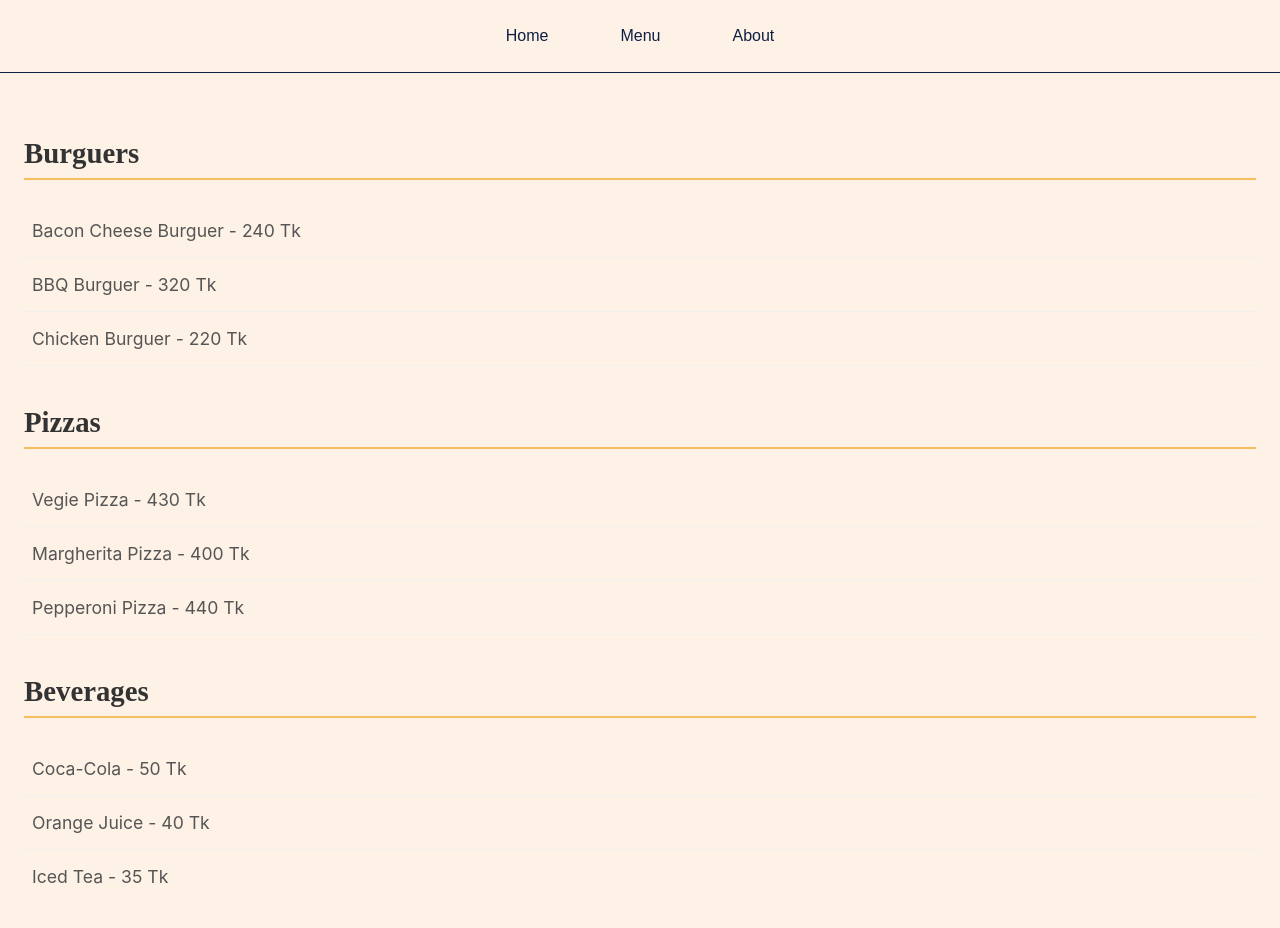
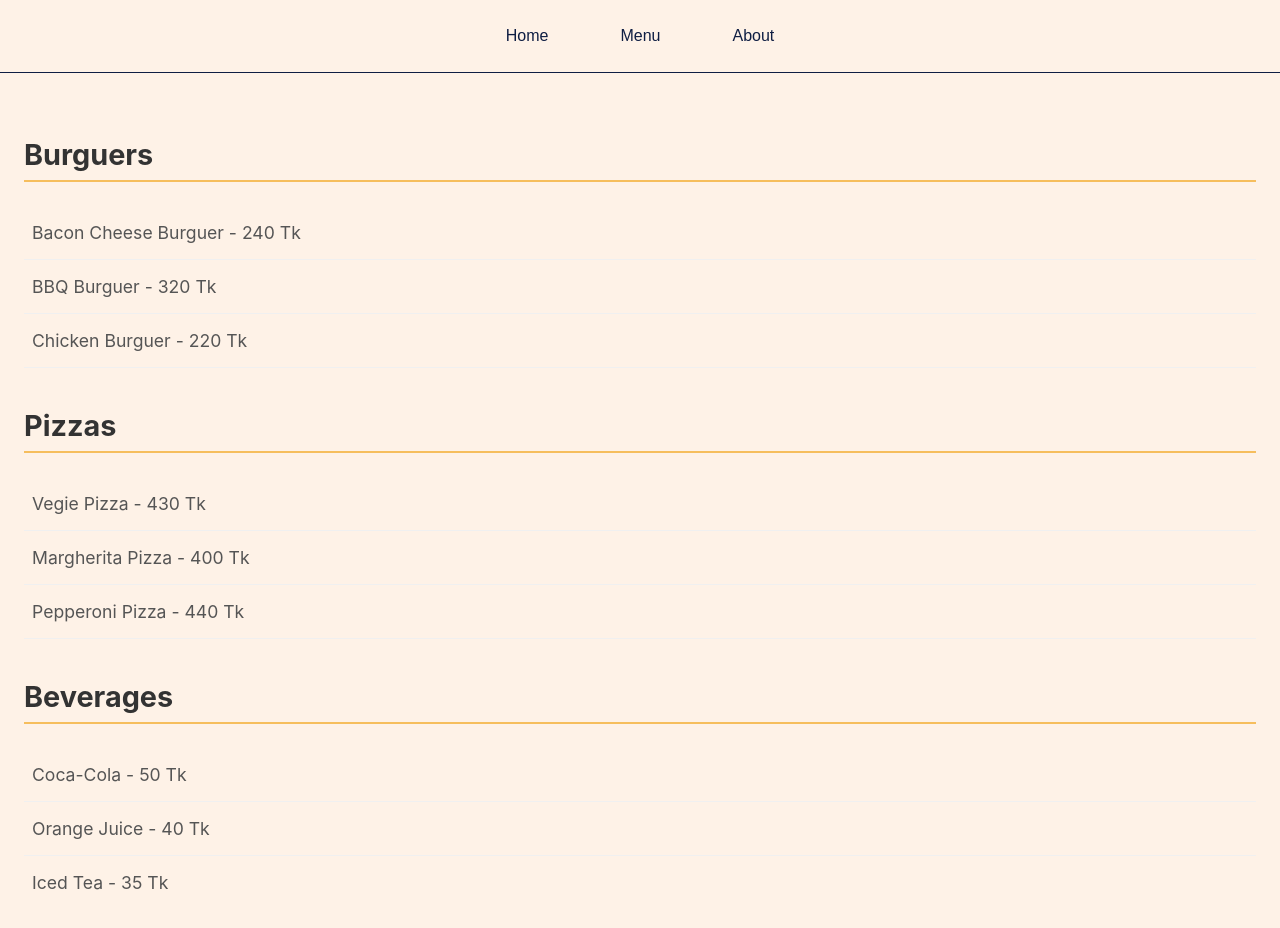
Before and after one commit to mfotoni/odin-restaurant-dom, a website built with webpack: page src/template.html in a window 1280 px wide. Both pictures are taken after a click on the button "Menu". Built offline with nearby package versions, Linux system fonts and the light colour scheme.

Commit message:
fonts adjusted

```diff
--- a/src/menu-about.css
+++ b/src/menu-about.css
@@ -8,7 +8,7 @@
 }
 
 #content h2 {
-  font-family: "Playfair Display", serif;
+  font-family: -apple-system, BlinkMacSystemFont, "Segoe UI", Roboto, sans-serif;
   font-size: 1.8rem;
   color: #333;
   border-bottom: 2px solid #f6be5d;
```
